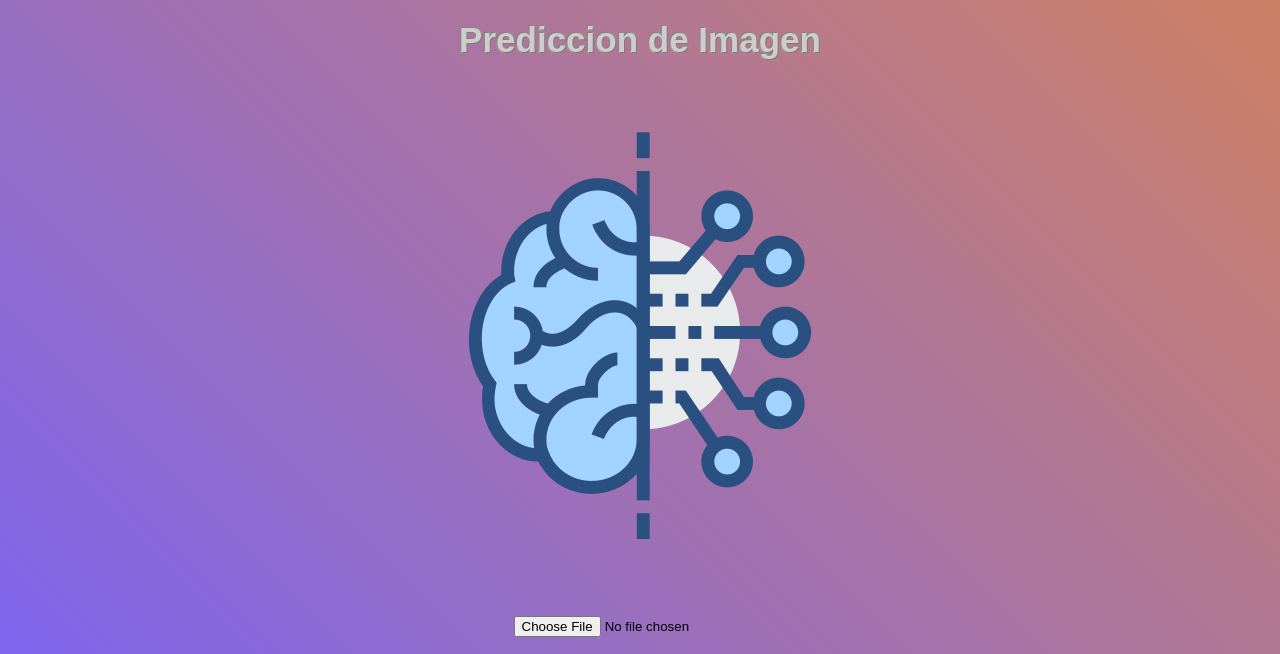
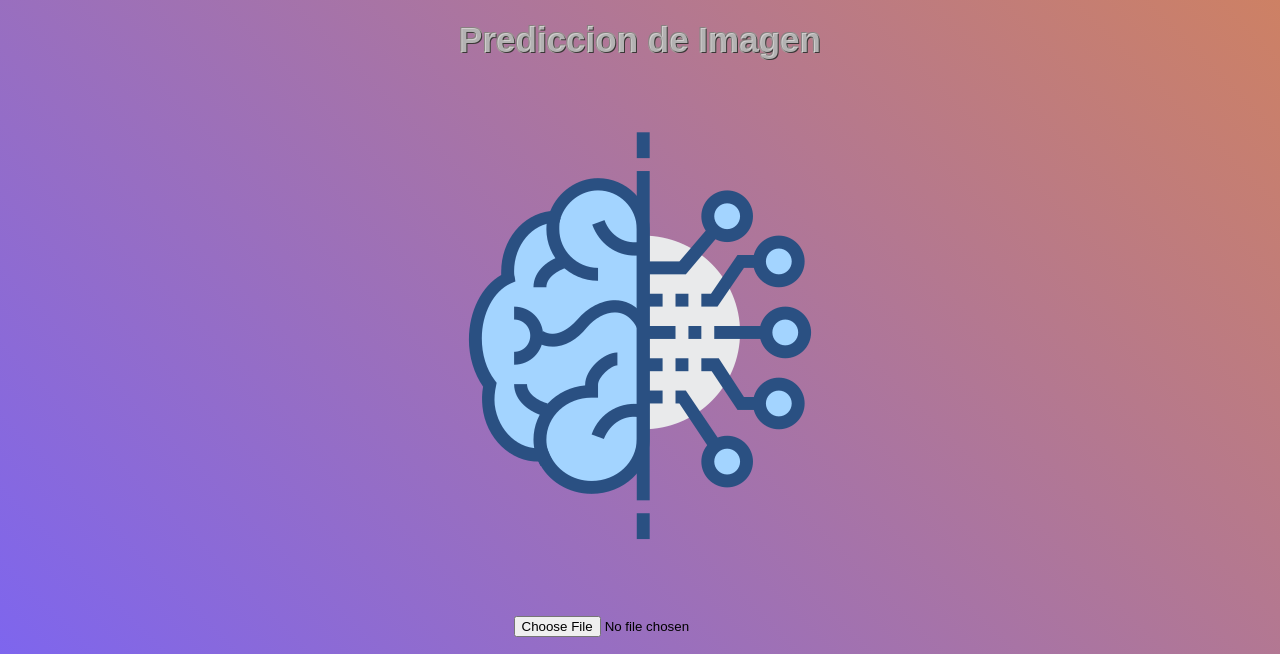
Before and after one commit to IsmaDevHE/Predicci-n-Imagen-IA, a plain HTML site: page INT.html in a window 1280 px wide. Shown: the top 654 px of the page. Drawn offline with Linux system fonts and the light colour scheme.

Commit message:
Fix: CHG Cambio color de page-title

```diff
--- a/DIS.css
+++ b/DIS.css
@@ -30,7 +30,7 @@
 #page-title {
     margin-top: 20px;
     color:#ffffff9d;
-    text-shadow: 1px 1px 0 rgb(129, 122, 122), -1px -1px 0 rgb(136, 128, 128), 1px -1px 0 rgb(153, 143, 143), -1px 1px 0 rgb(163, 153, 153); /* Agrega un sombreado a cada letra */
+    text-shadow: 1px 1px 0 rgb(59, 55, 55), -1px -1px 0 rgb(136, 128, 128), 1px -1px 0 rgb(153, 143, 143), -1px 1px 0 rgb(163, 153, 153); /* Agrega un sombreado a cada letra */
     border-radius: 10%;
     border-color: rgb(24, 23, 23);
     font-size: 35px;
```
